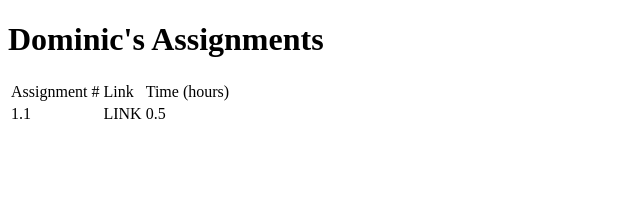
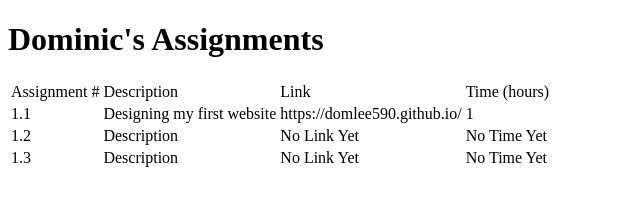
Before and after one commit to domlee590/domlee590.github.io, a plain HTML site: page assignments.html in a window 1280 px wide. Shown: the whole page, without its empty margins (0-640 px from the left). Drawn offline with Linux system fonts and the light colour scheme.

Commit message:
Update assignments.html

```diff
--- a/assignments.html
+++ b/assignments.html
@@ -12,6 +12,7 @@
 			<thead>
 				<tr>
 					<td>Assignment #</td>
+					<td>Description</td>
 					<td>Link</td>
 					<td>Time (hours)</td>
 				</tr>
@@ -20,10 +21,21 @@
 			<tbody>
 				<tr>
 					<td>1.1</td>
-					<td>LINK</td>
-					<td>0.5</td>
+					<td>Designing my first website</td>
+					<td>https://domlee590.github.io/</td>
+					<td>1</td>
 				</tr>
 				<tr>
+					<td>1.2</td>
+					<td>Description</td>
+					<td>No Link Yet</td>
+					<td>No Time Yet</td>
+				</tr>
+				<tr>
+					<td>1.3</td>
+					<td>Description</td>
+					<td>No Link Yet</td>
+					<td>No Time Yet</td>
 				</tr>
 			</tbody>
 		</table>
```
